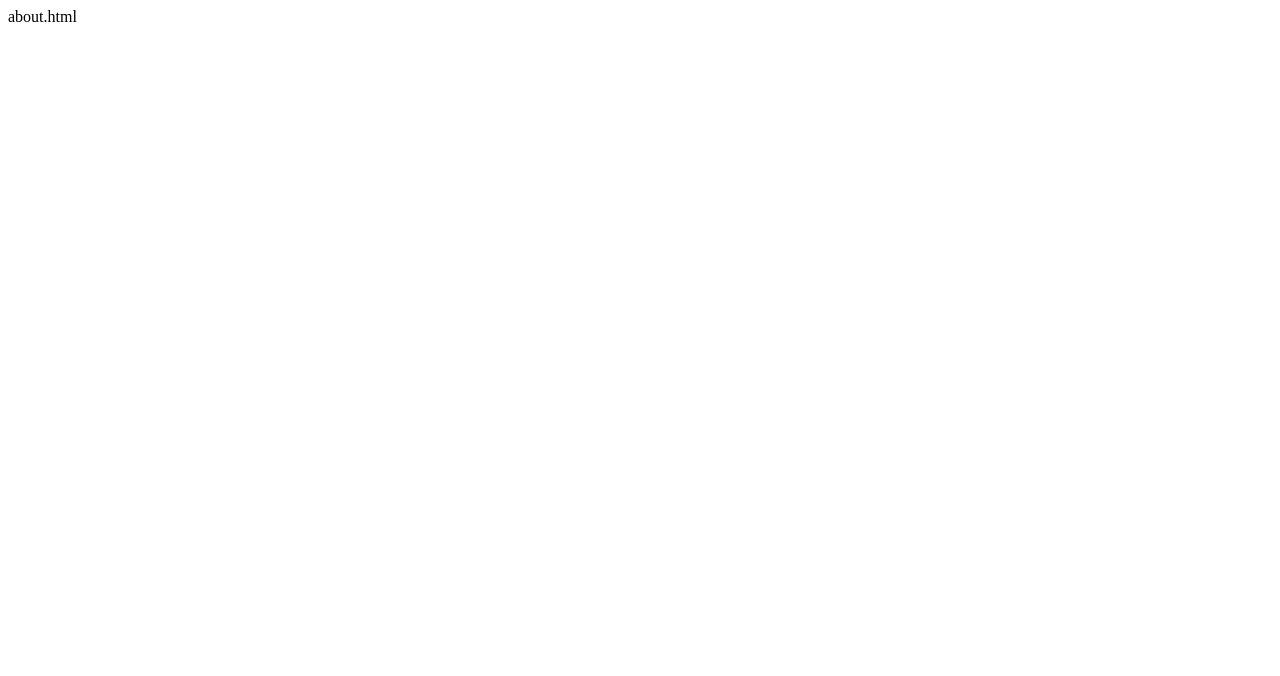
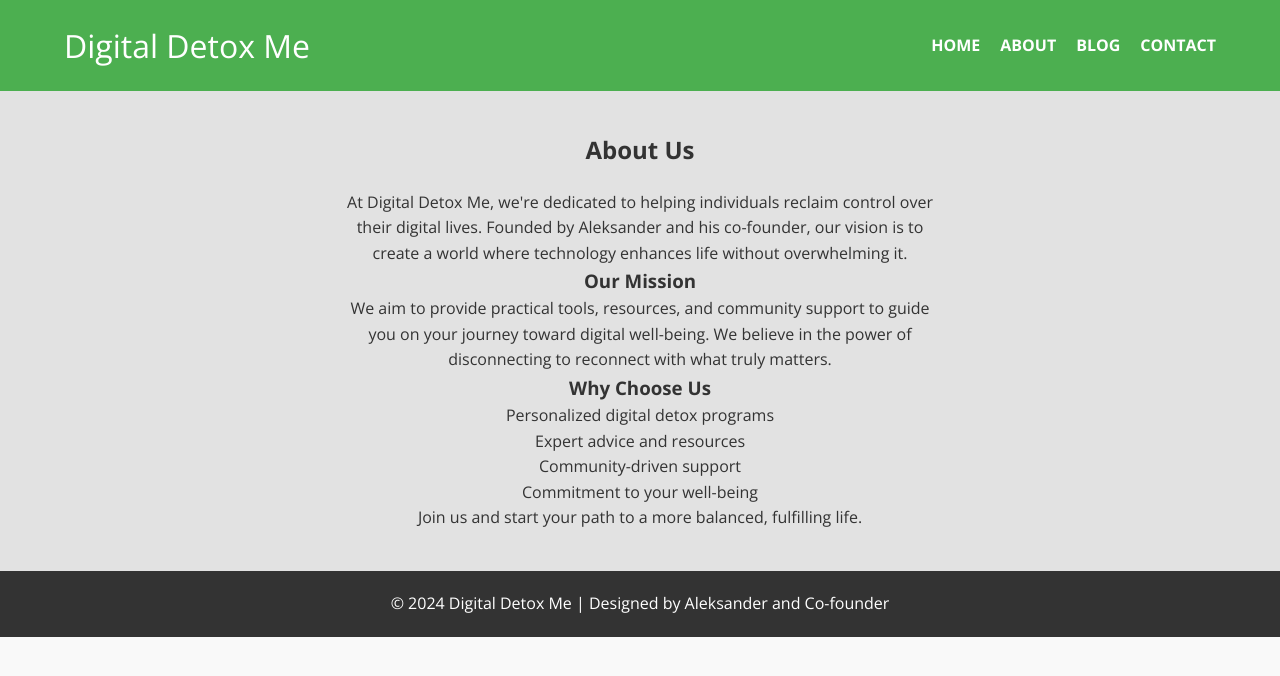
Before and after one commit to Aleksander-X/digitaldetoxme.github.io, a plain HTML site: page about.html in a window 1280 px wide. Drawn offline with nearby package versions, Linux system fonts and the light colour scheme.

Commit message:
Update about.html

```diff
--- a/about.html
+++ b/about.html
@@ -1 +1,55 @@
-about.html
+<!DOCTYPE html>
+<html lang="en">
+<head>
+    <meta charset="UTF-8">
+    <title>About Us | Digital Detox Me</title>
+    <meta name="description" content="Learn more about Digital Detox Me and our mission to help you find balance in a digital world.">
+    <meta name="keywords" content="about digital detox me, our mission, digital wellness">
+    <meta name="viewport" content="width=device-width, initial-scale=1">
+    <!-- Google Fonts -->
+    <link href="https://fonts.googleapis.com/css?family=Open+Sans:400,700&display=swap" rel="stylesheet">
+    <!-- Stylesheet -->
+    <link rel="stylesheet" href="style.css">
+</head>
+<body>
+
+    <!-- Header -->
+    <header>
+        <div class="container">
+            <h1>Digital Detox Me</h1>
+            <nav>
+                <ul>
+                    <li><a href="index.html">Home</a></li>
+                    <li><a href="about.html" class="active">About</a></li>
+                    <li><a href="blog.html">Blog</a></li>
+                    <li><a href="contact.html">Contact</a></li>
+                </ul>
+            </nav>
+        </div>
+    </header>
+
+    <!-- About Content -->
+    <section id="info">
+        <div class="container">
+            <h2>About Us</h2>
+            <p>At Digital Detox Me, we're dedicated to helping individuals reclaim control over their digital lives. Founded by Aleksander and his co-founder, our vision is to create a world where technology enhances life without overwhelming it.</p>
+            <h3>Our Mission</h3>
+            <p>We aim to provide practical tools, resources, and community support to guide you on your journey toward digital well-being. We believe in the power of disconnecting to reconnect with what truly matters.</p>
+            <h3>Why Choose Us</h3>
+            <ul>
+                <li>Personalized digital detox programs</li>
+                <li>Expert advice and resources</li>
+                <li>Community-driven support</li>
+                <li>Commitment to your well-being</li>
+            </ul>
+            <p>Join us and start your path to a more balanced, fulfilling life.</p>
+        </div>
+    </section>
+
+    <!-- Footer -->
+    <footer>
+        <p>&copy; 2024 Digital Detox Me | Designed by Aleksander and Co-founder</p>
+    </footer>
+
+</body>
+</html>
```
